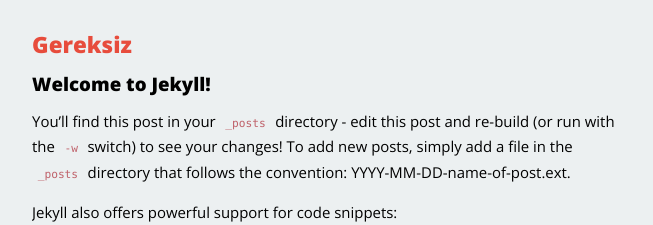
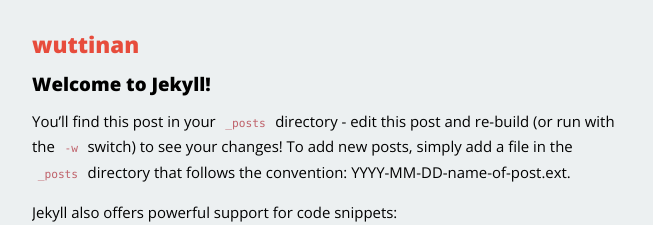
Before and after one commit to wuttinan/wuttinan.github.io, a Jekyll site: the page built from _posts/2014-03-19-welcome-to-jekyll.markdown, in a window 1280 px wide. Shown: the top 225 px of the page, without its empty margins (312-965 px from the left). Built offline with Jekyll 4.4.1, drawn with Linux system fonts in a browser that asks for light colours; Markdown is read by kramdown in place of the engine named in the settings.

Commit message:
site edit

```diff
--- a/_config.yml
+++ b/_config.yml
@@ -1,4 +1,4 @@
-name: "Gereksiz"
+name: "wuttinan"
 markdown: redcarpet
 highlighter: pygments
 permalink: :title
@@ -6,5 +6,5 @@
 
 # Information for the Atom feed
 gereksiz:
-   author: "John Doe"
-   email: "john.doe@mail.sexy"
+   author: "Wuttinan Kachayoot"
+   email: "k.wuttinan@gmail.com"
```
